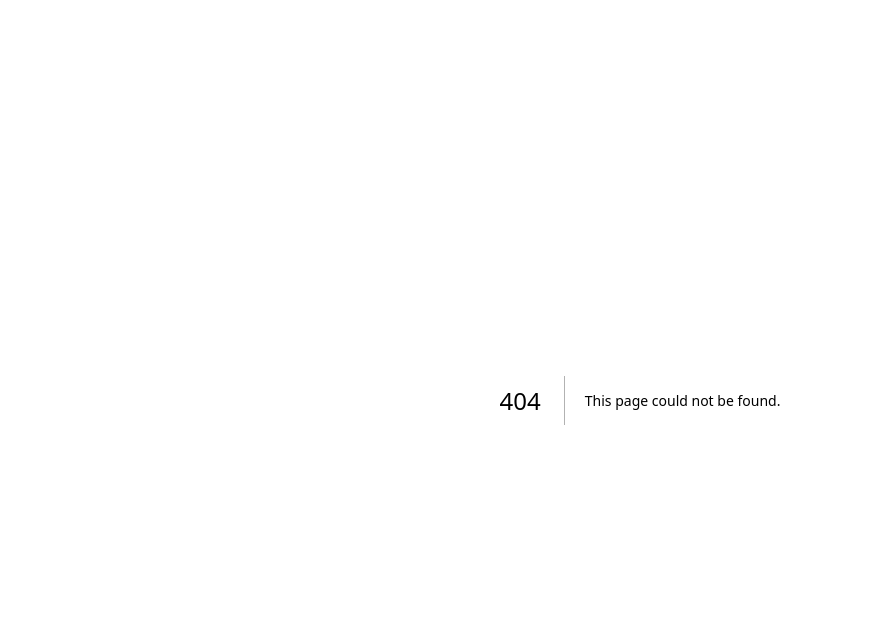
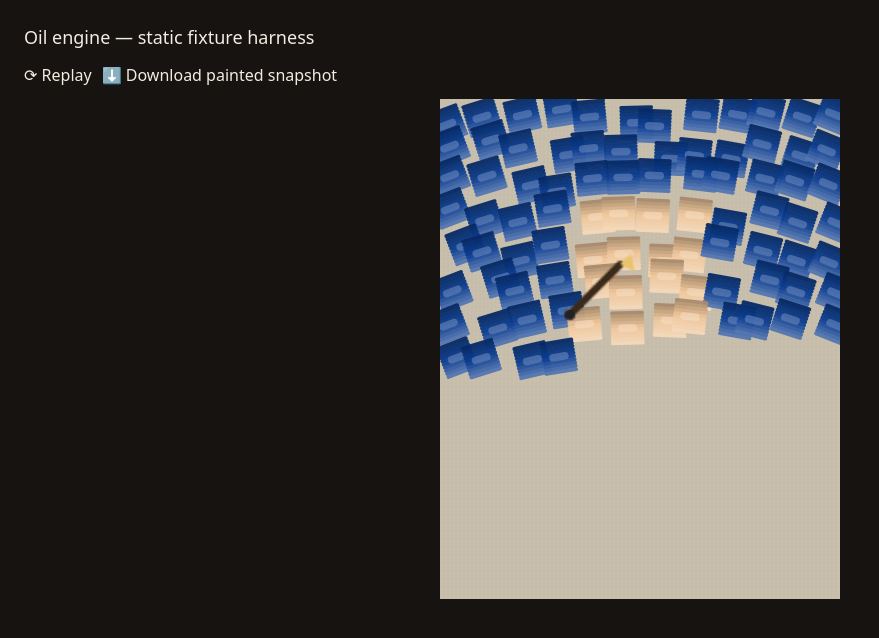
Before and after one commit to olivierluethy/VibeArtist, a Next.js app: page /dev/oil in a window 1280 px wide. Before the commit this address had no page. Shown: the top 638 px of the page, without its empty margins (0-879 px from the left). Built offline with nearby package versions, Linux system fonts and the light colour scheme.

Commit message:
feat(oil): /dev/oil visual harness + painted-snapshot download

```diff
--- /dev/null
+++ b/app/dev/oil/page.tsx
@@ -0,0 +1,35 @@
+'use client';
+
+import { useRef, useState } from 'react';
+import OilPerformance from '@/components/OilPerformance';
+import { OIL_FIXTURE } from '@/lib/drawing/oilFixture';
+
+export default function OilDevPage() {
+  const [run, setRun] = useState(0); // bump to remount → replay
+  const wrapRef = useRef<HTMLDivElement | null>(null);
+
+  const download = () => {
+    const canvas = wrapRef.current?.querySelector('canvas');
+    if (!canvas) return;
+    canvas.toBlob((blob) => {
+      if (!blob) return;
+      const url = URL.createObjectURL(blob);
+      const a = document.createElement('a');
+      a.href = url; a.download = 'painting.png'; a.click();
+      URL.revokeObjectURL(url);
+    });
+  };
+
+  return (
+    <main style={{ minHeight: '100vh', background: '#161310', color: '#f3ece1', padding: 24 }}>
+      <h1 style={{ fontSize: 18 }}>Oil engine — static fixture harness</h1>
+      <div style={{ display: 'flex', gap: 10, margin: '12px 0' }}>
+        <button onClick={() => setRun((n) => n + 1)}>⟳ Replay</button>
+        <button onClick={download}>⬇ Download painted snapshot</button>
+      </div>
+      <div ref={wrapRef}>
+        <OilPerformance key={run} plan={OIL_FIXTURE} onDone={() => {}} />
+      </div>
+    </main>
+  );
+}
```
